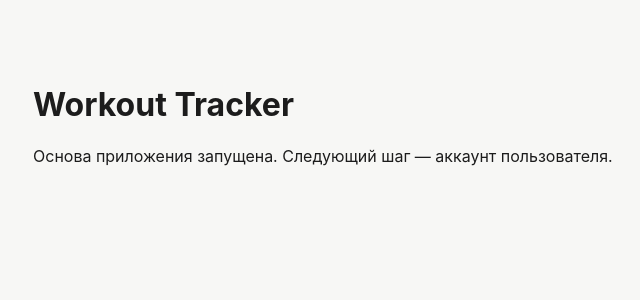
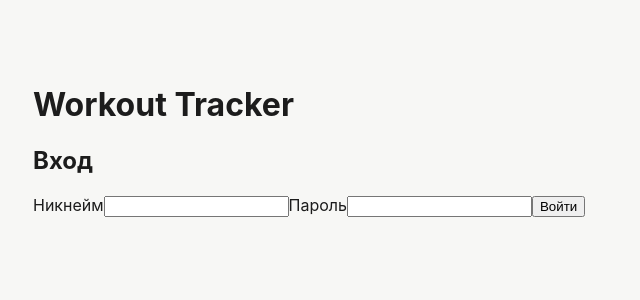
Before and after one commit to Entixc/Liftoff, a React (Vite) app in the folder frontend/: page / in a window 1280 px wide. Shown: the top 300 px of the page, without its empty margins (247-887 px from the left). Built offline with nearby package versions, Linux system fonts and the light colour scheme.

Commit message:
add frontend login and profile

```diff
--- /dev/null
+++ b/frontend/src/api/auth.ts
@@ -0,0 +1,51 @@
+const API_URL = "http://localhost:8000";
+
+export type LoginPayload = {
+  nickname: string;
+  password: string;
+};
+
+export type TokenResponse = {
+  access_token: string;
+  token_type: "bearer";
+};
+
+export type UserProfile = {
+  id: number;
+  nickname: string;
+  height_cm: number | null;
+  body_weight_kg: string | null;
+  created_at: string;
+};
+
+export async function login(
+  payload: LoginPayload,
+): Promise<TokenResponse> {
+  const response = await fetch(`${API_URL}/auth/login`, {
+    method: "POST",
+    headers: {
+      "Content-Type": "application/json",
+    },
+    body: JSON.stringify(payload),
+  });
+
+  if (!response.ok) {
+    throw new Error("Не удалось выполнить вход");
+  }
+
+  return response.json() as Promise<TokenResponse>;
+}
+
+export async function getMyProfile(token: string): Promise<UserProfile> {
+  const response = await fetch(`${API_URL}/auth/me`, {
+    headers: {
+      Authorization: `Bearer ${token}`,
+    },
+  });
+
+  if (!response.ok) {
+    throw new Error("Не удалось загрузить профиль");
+  }
+
+  return response.json() as Promise<UserProfile>;
+}
--- /dev/null
+++ b/frontend/src/app.tsx
@@ -0,0 +1,77 @@
+import { useEffect, useState } from "react";
+
+import {
+  getMyProfile,
+  type TokenResponse,
+  type UserProfile,
+} from "./api/auth";
+import { LoginForm } from "./components/LoginForm";
+
+export function App() {
+  const [token, setToken] = useState(() =>
+    localStorage.getItem("access_token"),
+  );
+  const [profile, setProfile] = useState<UserProfile | null>(null);
+  const [isLoadingProfile, setIsLoadingProfile] = useState(false);
+  const [profileError, setProfileError] = useState<string | null>(null);
+
+  useEffect(() => {
+    if (!token) {
+      setProfile(null);
+      return;
+    }
+
+    const accessToken = token;
+
+    async function loadProfile() {
+      setIsLoadingProfile(true);
+      setProfileError(null);
+
+      try {
+        const loadedProfile = await getMyProfile(accessToken);
+        setProfile(loadedProfile);
+      } catch {
+        localStorage.removeItem("access_token");
+        setToken(null);
+        setProfileError("Сессия истекла. Войди снова.");
+      } finally {
+        setIsLoadingProfile(false);
+      }
+    }
+
+    void loadProfile();
+  }, [token]);
+
+  function handleLogin(tokenResponse: TokenResponse) {
+    localStorage.setItem("access_token", tokenResponse.access_token);
+    setToken(tokenResponse.access_token);
+  }
+
+  function handleLogout() {
+    localStorage.removeItem("access_token");
+    setToken(null);
+  }
+
+  return (
+    <main>
+      <h1>Workout Tracker</h1>
+
+      {profileError && <p>{profileError}</p>}
+
+      {!token && <LoginForm onLogin={handleLogin} />}
+
+      {token && isLoadingProfile && <p>Загружаем профиль...</p>}
+
+      {profile && (
+        <section>
+          <h2>Привет, {profile.nickname}!</h2>
+          <p>Рост: {profile.height_cm ?? "не указан"}</p>
+          <p>Вес: {profile.body_weight_kg ?? "не указан"}</p>
+          <button type="button" onClick={handleLogout}>
+            Выйти
+          </button>
+        </section>
+      )}
+    </main>
+  );
+}
--- /dev/null
+++ b/frontend/src/components/LoginForm.tsx
@@ -0,0 +1,61 @@
+import { type FormEvent, useState } from "react";
+
+import { login, type TokenResponse } from "../api/auth";
+
+type LoginFormProps = {
+  onLogin: (tokenResponse: TokenResponse) => void;
+};
+
+export function LoginForm({ onLogin }: LoginFormProps) {
+  const [nickname, setNickname] = useState("");
+  const [password, setPassword] = useState("");
+  const [error, setError] = useState<string | null>(null);
+  const [isSubmitting, setIsSubmitting] = useState(false);
+
+  async function handleSubmit(event: FormEvent<HTMLFormElement>) {
+    event.preventDefault();
+
+    setError(null);
+    setIsSubmitting(true);
+
+    try {
+      const tokenResponse = await login({ nickname, password });
+      onLogin(tokenResponse);
+    } catch {
+      setError("Не удалось войти. Проверь никнейм и пароль.");
+    } finally {
+      setIsSubmitting(false);
+    }
+  }
+
+  return (
+    <form onSubmit={handleSubmit}>
+      <h2>Вход</h2>
+
+      <label>
+        Никнейм
+        <input
+          value={nickname}
+          onChange={(event) => setNickname(event.target.value)}
+          required
+        />
+      </label>
+
+      <label>
+        Пароль
+        <input
+          type="password"
+          value={password}
+          onChange={(event) => setPassword(event.target.value)}
+          required
+        />
+      </label>
+
+      {error && <p>{error}</p>}
+
+      <button type="submit" disabled={isSubmitting}>
+        {isSubmitting ? "Входим..." : "Войти"}
+      </button>
+    </form>
+  );
+}
--- a/frontend/src/main.tsx
+++ b/frontend/src/main.tsx
@@ -1,15 +1,7 @@
 import { StrictMode } from "react";
 import { createRoot } from "react-dom/client";
 import "./styles.css";
-
-function App() {
-  return (
-    <main>
-      <h1>Workout Tracker</h1>
-      <p>Основа приложения запущена. Следующий шаг — аккаунт пользователя.</p>
-    </main>
-  );
-}
+import { App } from "./app";
 
 createRoot(document.getElementById("root")!).render(
   <StrictMode>
```
Also changed, not shown: 2 other files (tests, documents, lock files or other folders).
